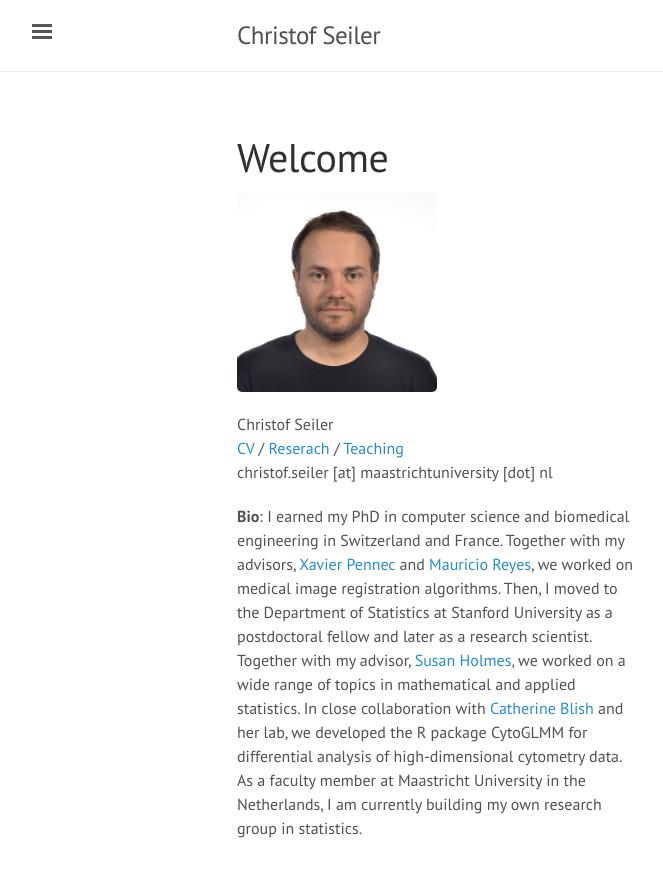
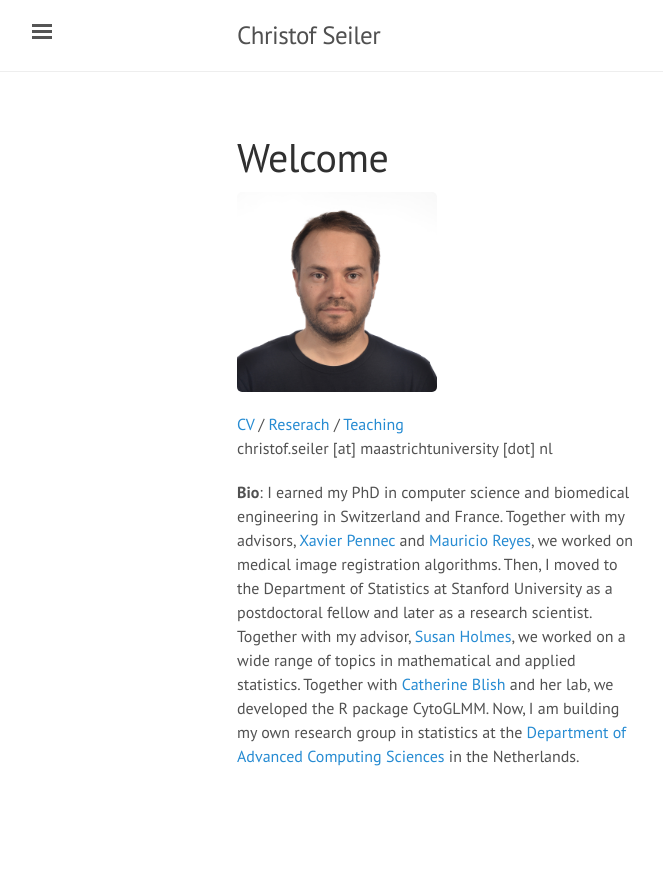
Before and after one commit to ChristofSeiler/ChristofSeiler.github.io, a Jekyll site: the page built from index.html, in a window 1280 px wide. Shown: the top 877 px of the page, without its empty margins (3-666 px from the left). Built offline with Jekyll 4.4.1, drawn with Linux system fonts in a browser that asks for light colours; the list of posts is cut into pages by our own code.

Commit message:
more cleaning

```diff
--- a/index.html
+++ b/index.html
@@ -14,11 +14,10 @@
 <img src="public/portrait.jpg" alt="" border="0" width="200px"/>
 
 <p class="narrow">
-Christof Seiler <br>
 <a href="cv_christofseiler.pdf">CV</a> / <a href="research/">Reserach</a> / <a href="teaching/">Teaching</a> <br>
 christof.seiler [at] maastrichtuniversity [dot] nl
 </p>
 
 <p class="narrow">
-<b>Bio</b>: I earned my PhD in computer science and biomedical engineering in Switzerland and France. Together with my advisors, <a href="https://www-sop.inria.fr/members/Xavier.Pennec/">Xavier Pennec</a> and <a href="https://www.mauricioreyes.me/">Mauricio Reyes</a>, we worked on medical image registration algorithms. Then, I moved to the Department of Statistics at Stanford University as a postdoctoral fellow and later as a research scientist. Together with my advisor, <a href="https://susan.su.domains">Susan Holmes</a>, we worked on a wide range of topics in mathematical and applied statistics. In close collaboration with <a href="https://med.stanford.edu/blishlab.html">Catherine Blish</a> and her lab, we developed the R package CytoGLMM for differential analysis of high-dimensional cytometry data. As a faculty member at Maastricht University in the Netherlands, I am currently building my own research group in statistics.
+<b>Bio</b>: I earned my PhD in computer science and biomedical engineering in Switzerland and France. Together with my advisors, <a href="https://www-sop.inria.fr/members/Xavier.Pennec/">Xavier Pennec</a> and <a href="https://www.mauricioreyes.me/">Mauricio Reyes</a>, we worked on medical image registration algorithms. Then, I moved to the Department of Statistics at Stanford University as a postdoctoral fellow and later as a research scientist. Together with my advisor, <a href="https://susan.su.domains">Susan Holmes</a>, we worked on a wide range of topics in mathematical and applied statistics. Together with <a href="https://med.stanford.edu/blishlab.html">Catherine Blish</a> and her lab, we developed the R package CytoGLMM. Now, I am building my own research group in statistics at the <a href="https://www.maastrichtuniversity.nl/dacs">Department of Advanced Computing Sciences</a> in the Netherlands.
 </p>
```
Also changed, not shown: publications.md (+1 -1 lines).
